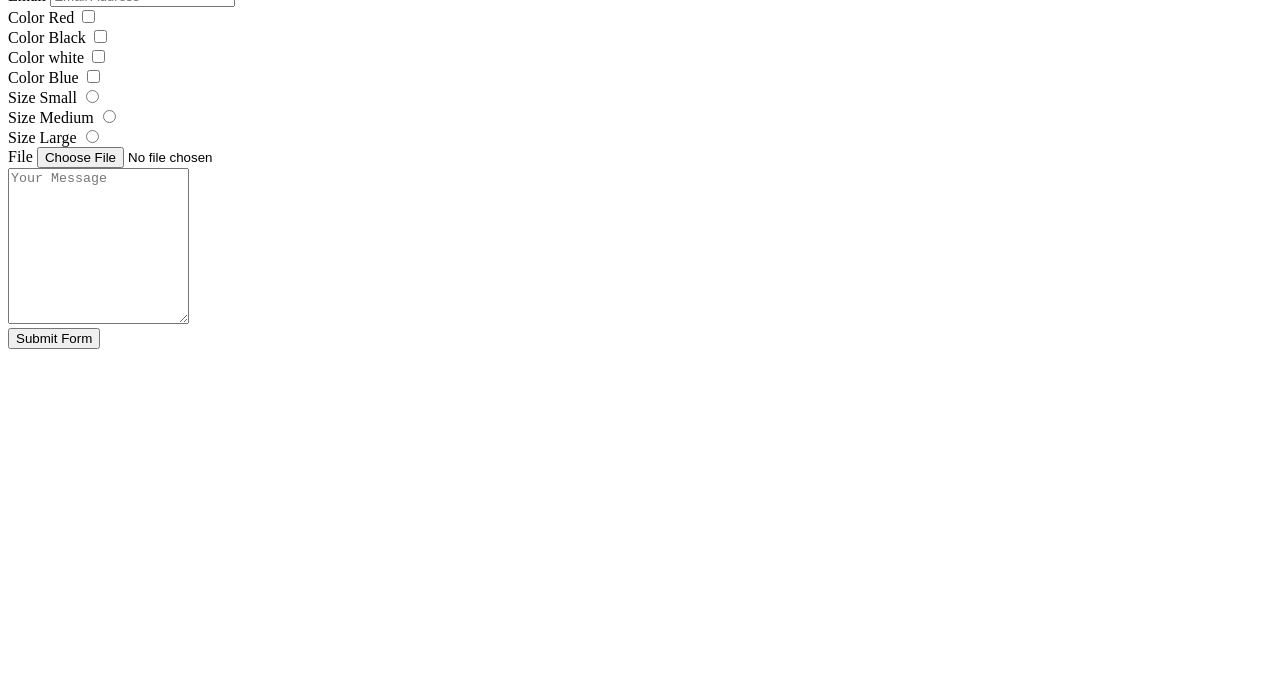
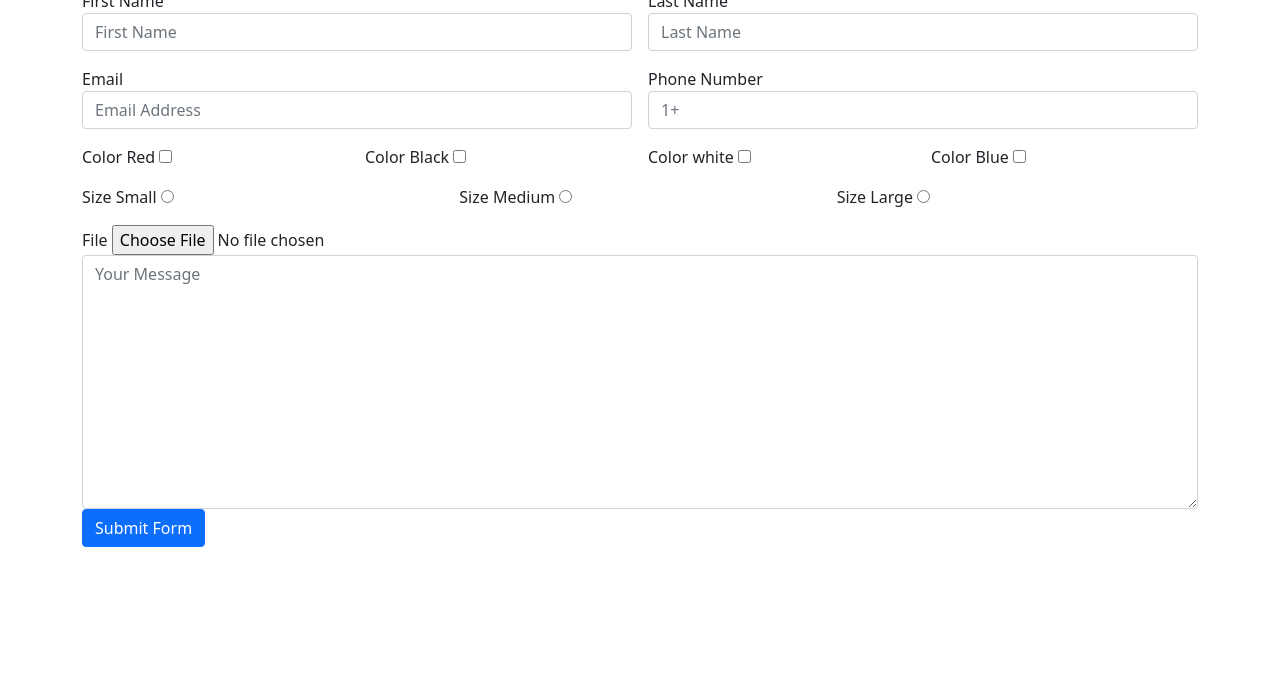
Before and after one commit to rasantillana/formsubmit, a plain HTML site: page index.html in a window 1280 px wide. Shown: the part 115-800 px from the top of the page. Drawn offline with nearby package versions, Linux system fonts and the light colour scheme.

Commit message:
Add files via upload

```diff
--- a/index.html
+++ b/index.html
@@ -4,57 +4,66 @@
 <meta charset="UTF-8">
 <meta name="viewport" content="width=device-width, initial-scale=1.0">
 <meta http-equiv="X-UA-Compatible" content="ie=edge">
+<link href="https://cdn.jsdelivr.net/npm/bootstrap@5.1.3/dist/css/bootstrap.min.css" rel="stylesheet">
 <title>Form</title>
 </head>
-<div class="container">
+<div class="container mt-5">
     <h1>Form Submit Demo</h1>
     <form target="_blank" action="https://formsubmit.co/f5a4c88150b7f41f358fcb2451d29858" method="POST" enctype="multipart/form-data">
       <div class="form-group">
-        <div class="form-row">
-          <div class="col">
-            <label>Name</label>
-            <input type="text" name="name" class="form-control" placeholder="Full Name" required>
+        <div class="row g-3">
+          <div class="col-md-6">
+            <label>First Name</label>
+            <input type="text" name="firstName" class="form-control" placeholder="First Name" required>
           </div>
-          <div class="col">
+          <div class="col-md-6">
+            <label>Last Name</label>
+            <input type="text" name="lastName" class="form-control" placeholder="Last Name" required>
+        </div>
+          <div class="col-md-6">
               <label>Email</label>
             <input type="email" name="email" class="form-control" placeholder="Email Address" required>
           </div>
-          <div class="col">
+          <div class="col-md-6">
+            <label>Phone Number</label>
+          <input type="text" name="phoneNumber" class="form-control" placeholder="1+" required>
+        </div>
+          <div class="col-md-3">
             Color
             <label for="red">Red</label>
           <input type="checkbox" name="red" id="red">
         </div>
-        <div class="col">
+        <div class="col-md-3">
             Color
             <label for="black">Black</label>
           <input type="checkbox" name="black" id="black">
         </div>
-        <div class="col">
+        <div class="col-md-3">
             Color
             <label for="white">white</label>
           <input type="checkbox" name="white" id="white">
         </div>
-        <div class="col">
+        <div class="col-md-3">
             Color
             <label for="blue">Blue</label>
           <input type="checkbox" name="blue" id="blue">
         </div>
-        <div class="col">
+        <div class="col-md-4">
           Size
           <label for="small">Small</label>
         <input type="radio" name="size" id="small">
       </div>
-      <div class="col">
+      <div class="col-md-4">
         Size
         <label for="medium">Medium</label>
       <input type="radio" name="size" id="medium">
     </div>
-    <div class="col">
+    <div class="col-md-4">
       Size
       <label for="large">Large</label>
     <input type="radio" name="size" id="large">
   </div>
-  <div class="col">
+  <div class="col-md-6">
         <label for="file">File</label>
   <input type="file" name="file" id="file">
 </div>
@@ -63,7 +72,7 @@
       <div class="form-group">
         <textarea placeholder="Your Message" class="form-control" name="message" rows="10" required></textarea>
       </div>
-      <button type="submit" class="btn btn-lg btn-dark btn-block">Submit Form</button>
+      <button type="submit" class="btn btn-primary">Submit Form</button>
     </form>
   </div>
   </html>
```
